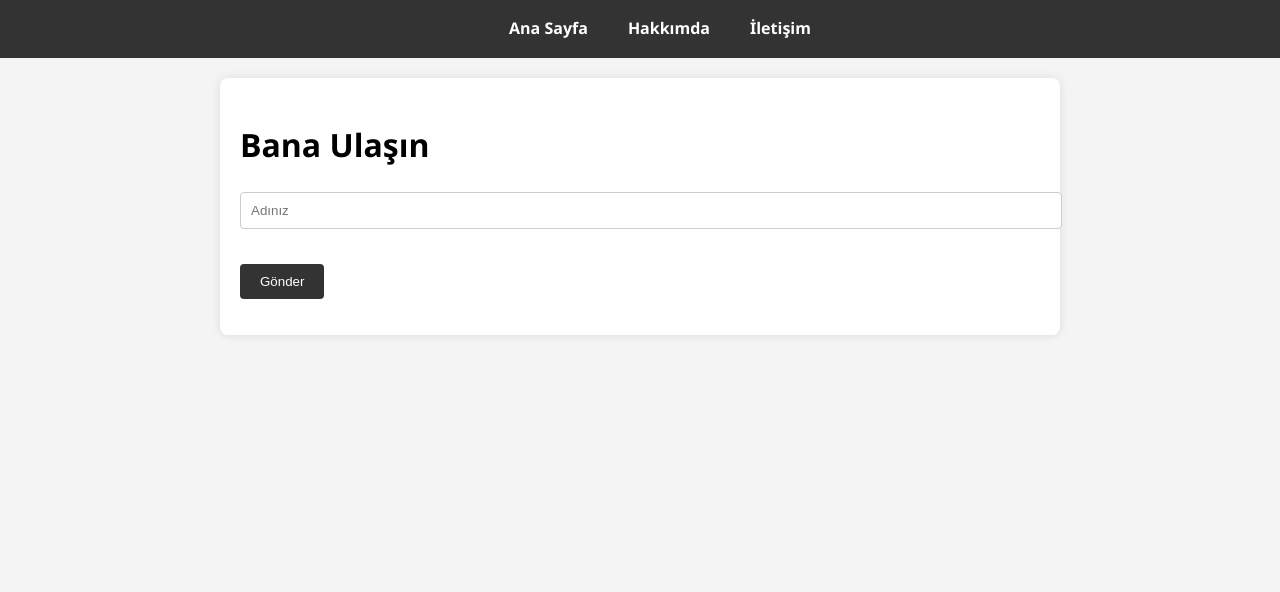
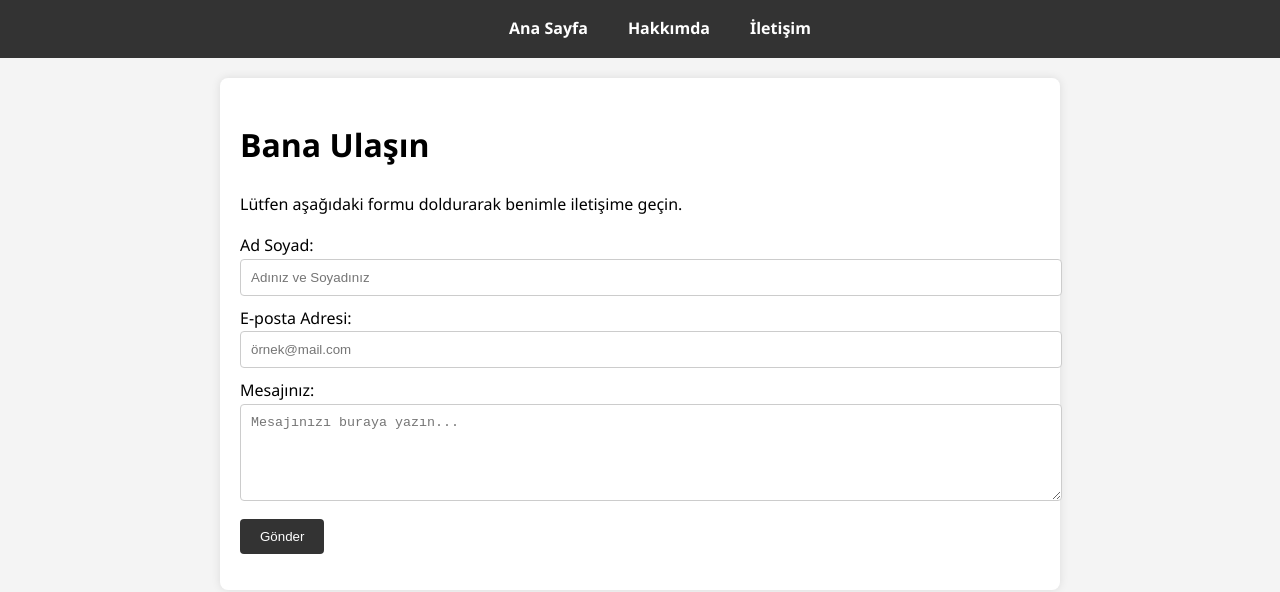
Before and after one commit to yusufenes072-ui/websiteprojem, a plain HTML site: page iletisim.html in a window 1280 px wide. Drawn offline with Linux system fonts and the light colour scheme.

Commit message:
Enhance contact form with labels and email input
Added labels and email input to the contact form.

```diff
--- a/iletisim.html
+++ b/iletisim.html
@@ -2,7 +2,8 @@
 <html lang="tr">
 <head>
     <meta charset="UTF-8">
-    <title>İletişim</title>
+    <meta name="viewport" content="width=device-width, initial-scale=1.0">
+    <title>İletişim | Web Projem</title>
     <link rel="stylesheet" href="style.css">
 </head>
 <body>
@@ -13,14 +14,27 @@
             <li><a href="iletisim.html">İletişim</a></li>
         </ul>
     </nav>
+
     <main>
         <h1>Bana Ulaşın</h1>
+        <p>Lütfen aşağıdaki formu doldurarak benimle iletişime geçin.</p>
+
         <form id="contactForm">
-            <input type="text" id="name" placeholder="Adınız" required><br><br>
+            <label for="name">Ad Soyad:</label>
+            <input type="text" id="name" placeholder="Adınız ve Soyadınız" required>
+
+            <label for="email">E-posta Adresi:</label>
+            <input type="email" id="email" placeholder="örnek@mail.com" required>
+
+            <label for="message">Mesajınız:</label>
+            <textarea id="message" rows="5" placeholder="Mesajınızı buraya yazın..."></textarea>
+
             <button type="submit">Gönder</button>
         </form>
+
         <p id="responseMessage"></p>
     </main>
+
     <script src="script.js"></script>
 </body>
 </html>
```
